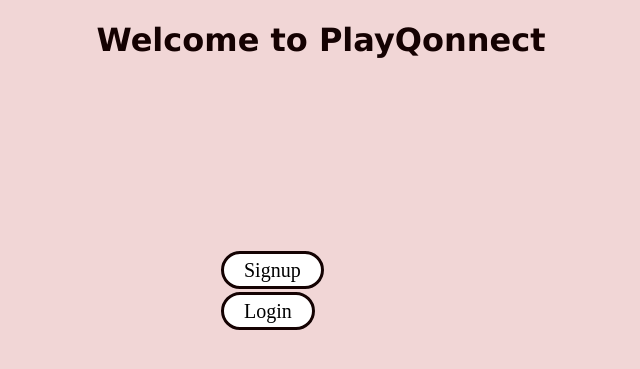
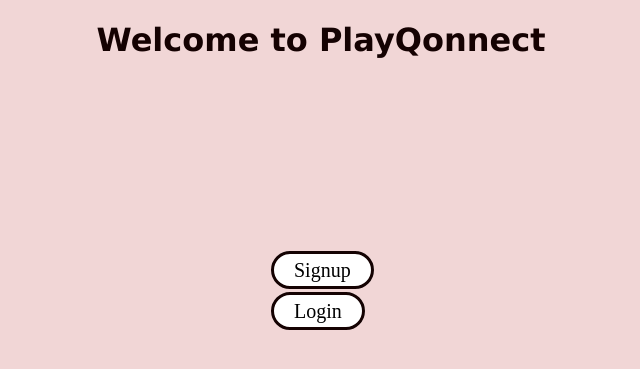
Before and after one commit to Thameem-20/DBMS-project, a Flask app: page / in a window 1280 px wide. Shown: the top 369 px of the page, without its empty margins (319-959 px from the left). Run offline with Flask 3, Linux system fonts and the light colour scheme.

Commit message:
updated css

```diff
--- a/templates/index.html
+++ b/templates/index.html
@@ -6,7 +6,7 @@
         <a class="loginbtn"  href="{{url_for('register')}}">Signup</a>
         <br>
         <br>
-        <a class="loginbtn" href="{{url_for('login')}}">Login</a>
+        <a class="loginbtn" class="btn2" href="{{url_for('login')}}">Login</a>
         </div>
 
     {% endblock body %}
--- a/templates/layout.html
+++ b/templates/layout.html
@@ -29,7 +29,7 @@
             border: 2px solid black;
         }
         .cont1{
-            width: 200px;
+            width: 100px;
             margin: auto;
             margin-top: 200px;
         }
```
